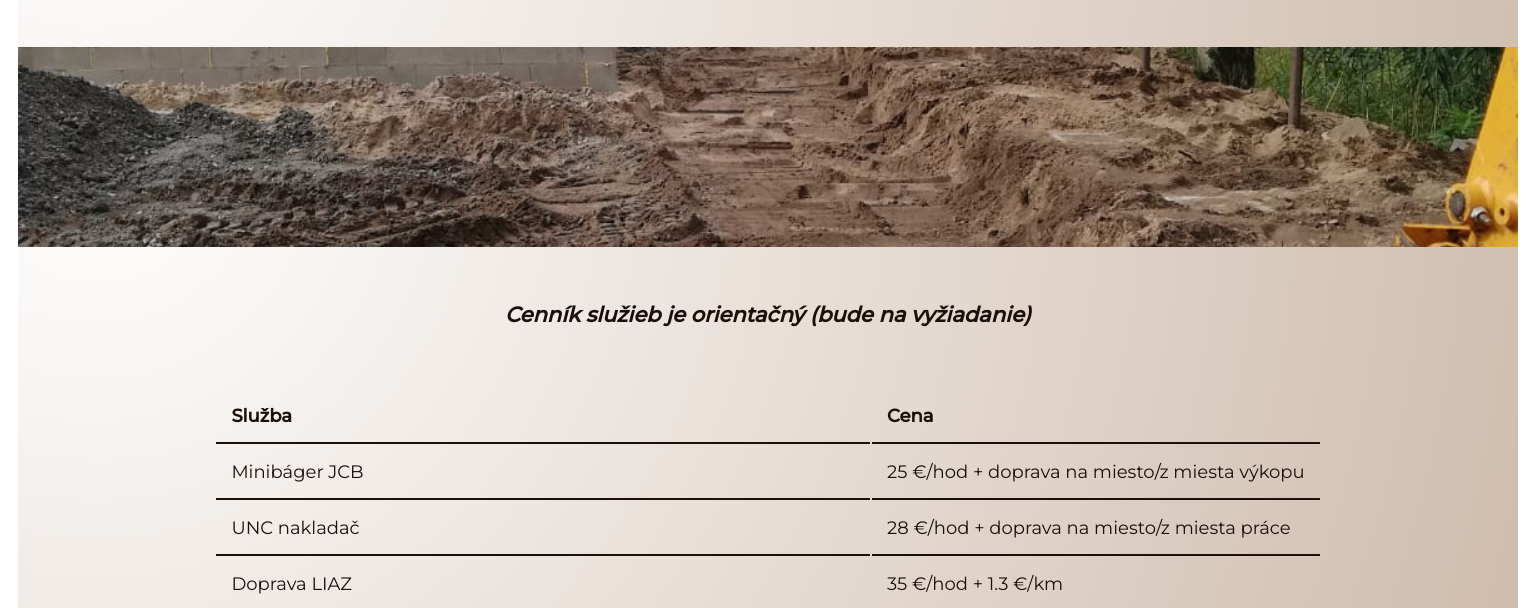
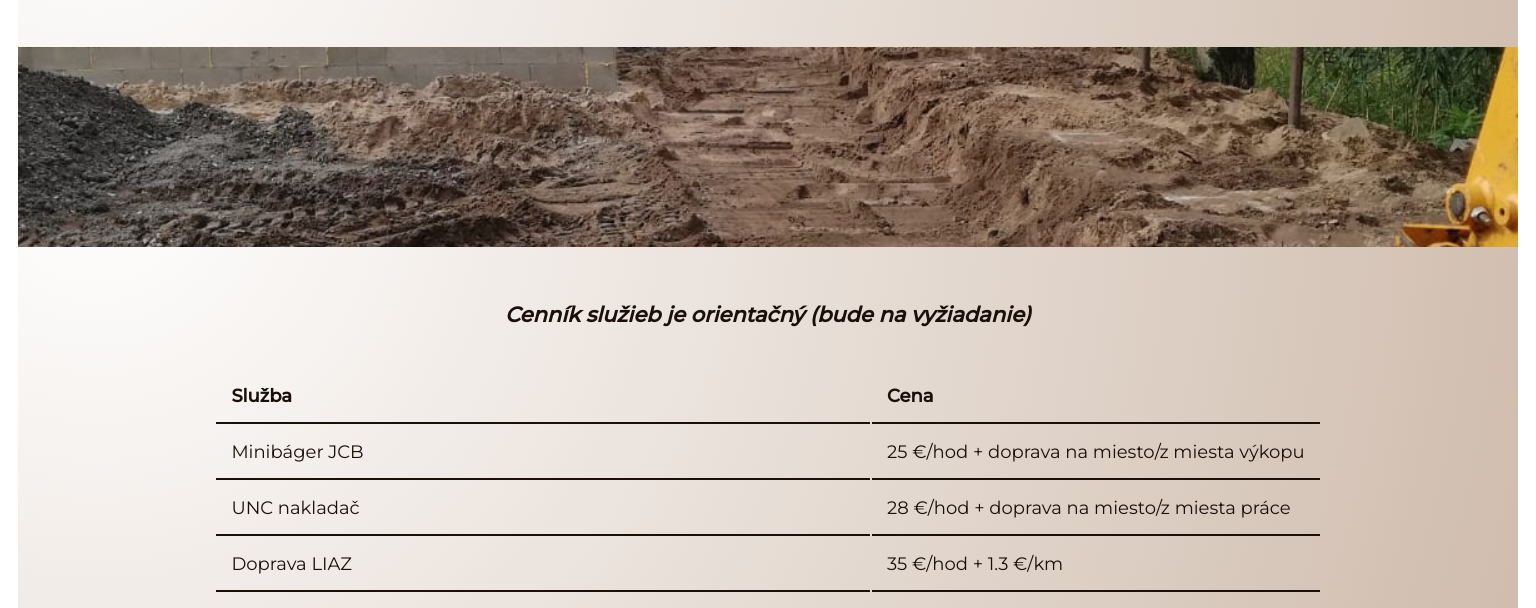
Before and after one commit to SabinaJarabkova/VEDESsro, an Eleventy site: page cennik.html in a window 1536 px wide. Shown: the part 167-775 px from the top of the page. Built offline with nearby package versions, Linux system fonts and the light colour scheme; Eleventy itself is replaced by a stand-in of ours; files that its build step writes are made by us from their sources.

Commit message:
uprava cennik footer + paddingy

```diff
--- a/css/style.scss
+++ b/css/style.scss
@@ -149,7 +149,7 @@ body {
 	color: white;
 	text-align: center;
 	width: $width;
-	/* margin-top: 20px; */
+	margin-top: 20px;
 	font-size: 12px;
   margin-top: 0;
 
@@ -647,7 +647,7 @@ body {
 
 	&__tablegrid {
 		margin: 0 auto;
-		padding: 20px 40px;
+		// padding: 20px 40px;
     }
 
   &__table {
@@ -658,10 +658,26 @@ body {
 	}
 
 .cennik__container {
-  height: 100vh;
-  width: $width;
-  background-image: none;
-  margin: 0 auto;
+  @media screen and (min-width: 900px) {
+    height: calc(100vh + 170px);
+    width: $width;
+    background-image: none;
+    margin: 0 auto;
+    }
+
+    @media screen and (min-width: 1100px) {
+      height: calc(100vh + 120px);
+      width: $width;
+      background-image: none;
+      margin: 0 auto;
+      }
+
+  @media screen and (min-width: 1300px) {
+    height: calc(100vh + 104px);
+    width: $width;
+    background-image: none;
+    margin: 0 auto;
+    }
   }
 
 
```
Also changed, not shown: css/style.css, 1 other file.
